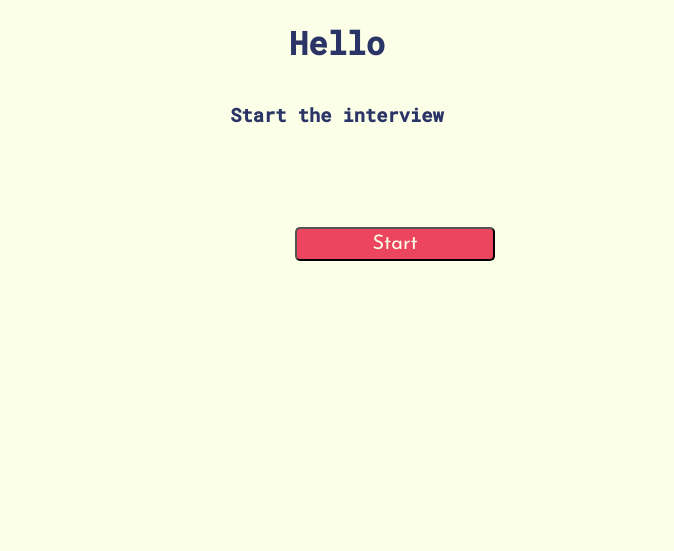
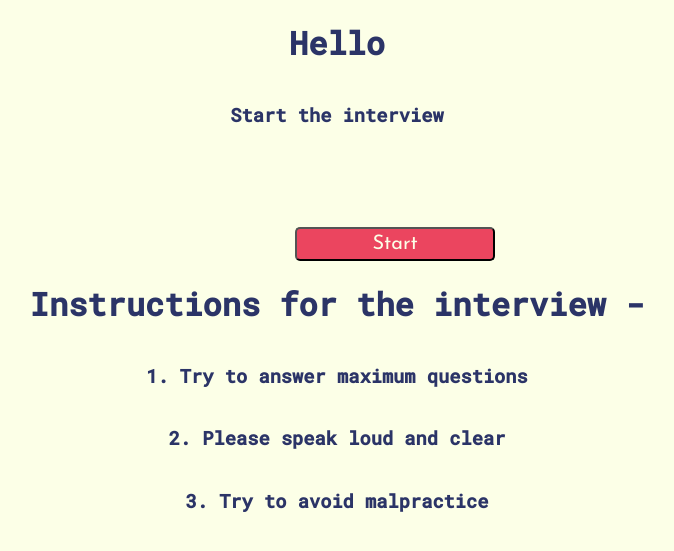
Before and after one commit to kirtii119/EDI-Main, a Flask app: page / in a window 1280 px wide. Shown: the top 551 px of the page, without its empty margins (303-977 px from the left). Run offline with Flask 2, Linux system fonts and the light colour scheme.

Commit message:
Added Instructions

```diff
--- a/app.py
+++ b/app.py
@@ -205,7 +205,7 @@ def start_file(job_description, filename):
     report_file.write(" % with job description")
     report_file.write("\n")
 
-    if skill_per > 10:
+    if skill_per > 40:
         report_file.write("Candidate Qualified for Interview Round\n")
         report_file.write("\n")
         report_file.write("\n")
@@ -236,6 +236,7 @@ def upload_file():
 def finish():
     print("In finish")
     # return redirect(url_for('result'))
+
     return render_template("success.html")
     # return send_from_directory('templates', 'success.html')
 
--- a/templates/index.html
+++ b/templates/index.html
@@ -53,6 +53,13 @@
       <button id="start" type="submit">Start</button>
     </form>
 
+    <h1>Instructions for the interview - </h1>
+    <h3>1. Try to answer maximum questions</h3>
+    <h3>2. Please speak loud and clear</h3>
+    <h3>3. Try to avoid malpractice</h3>
+
+
+
     <script></script>
   </body>
 </html>
```
